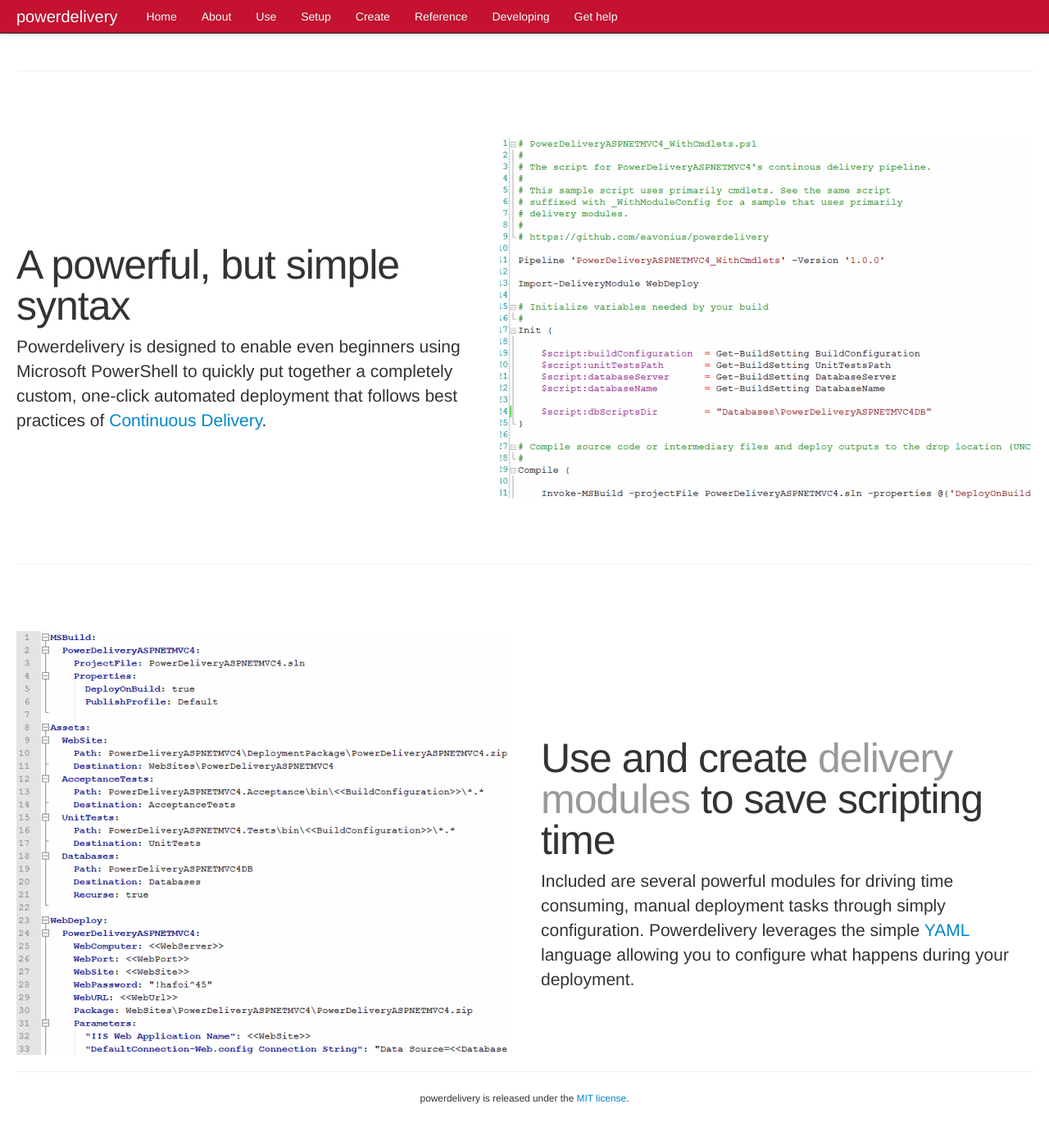
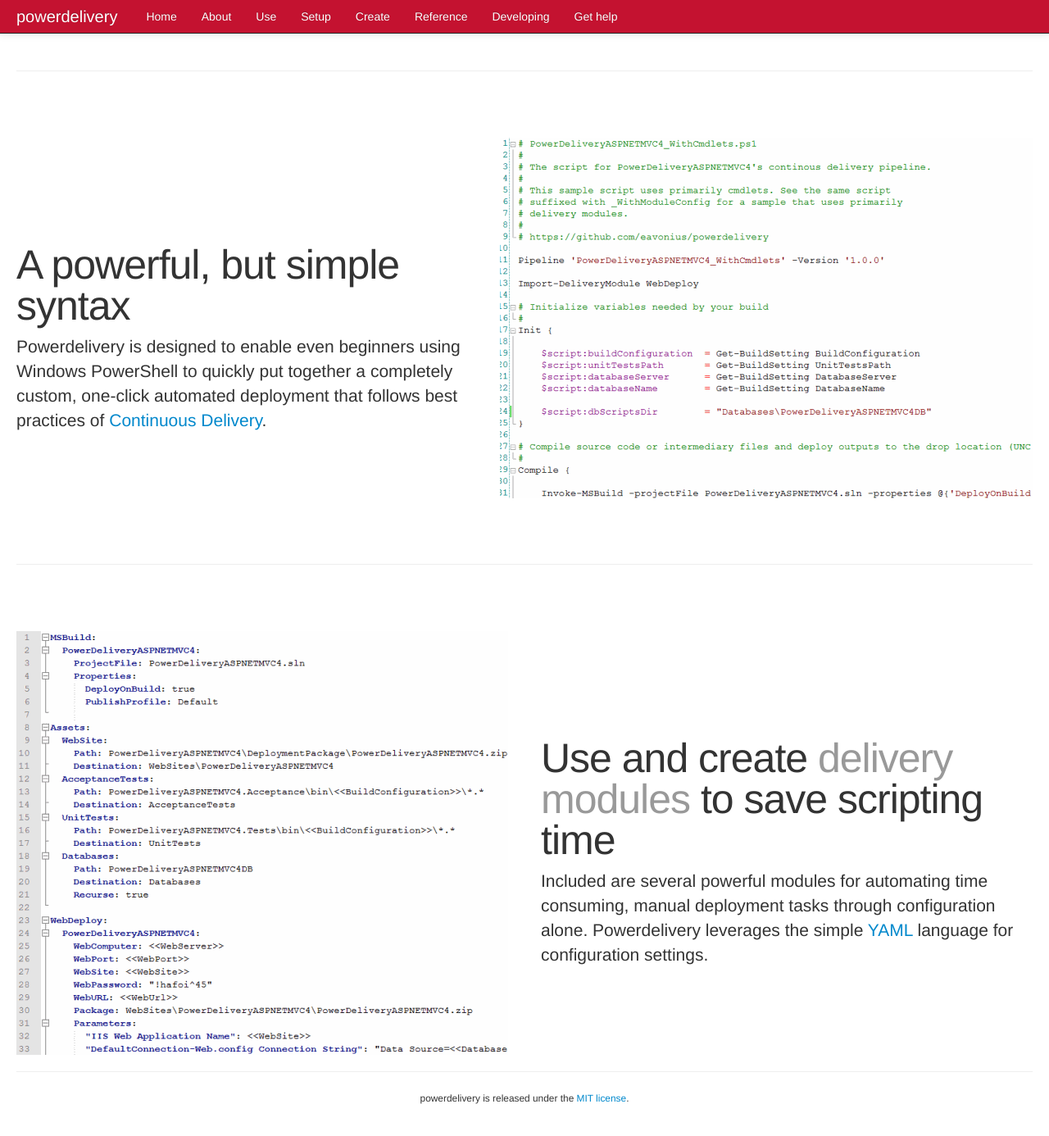
Before and after one commit to eavonius/powerdelivery, a Jekyll site: the page built from index.html, in a window 1280 px wide and 1400 px high, scrolled down 2031 px. Shown: the top 1386 px of the window at 82% size. Built offline with Jekyll 4.4.1, drawn with Linux system fonts in a browser that asks for light colours; nearby versions of some CDN libraries; some of the changed text lies outside the part shown.

Commit message:
Fixed of wording.

```diff
--- a/index.html
+++ b/index.html
@@ -88,7 +88,7 @@ layout: page
 
 	<h2 class="featurette-heading">Get <span class="muted">more insight</span> from your deployment.</h2>
 
-	<p class="lead">Quickly build a custom delivery process for your software using PowerShell that
+	<p class="lead">Quickly build a custom delivery process for your software using Windows PowerShell that
 	summarizes key deployment information for your IT operations and development team.</p>
 
   </div>
@@ -119,7 +119,7 @@ layout: page
 	<h2 class="featurette-heading">A powerful, but simple syntax</h2>
 
 	<p class="lead">Powerdelivery is designed to enable even beginners using
-	Microsoft PowerShell to quickly put together a completely custom,
+	Windows PowerShell to quickly put together a completely custom,
 	one-click automated deployment that follows best practices of
 	<a href="http://www.continuousdelivery.org" target="_blank">Continuous Delivery</a>.</p>
 
@@ -134,10 +134,9 @@ layout: page
 
 	<h2 class="featurette-heading">Use and create <span class="muted">delivery modules</span> to save scripting time</h2>
 
-	<p class="lead">Included are several powerful modules for driving time consuming, manual deployment tasks
-	through simply configuration. Powerdelivery leverages the simple <a href="https://en.wikipedia.org/wiki/YAML" target="_blank">YAML</a>
-	language allowing you to configure what
-	happens during your deployment.</p>
+	<p class="lead">Included are several powerful modules for automating time consuming, manual deployment tasks
+	through configuration alone. Powerdelivery leverages the simple <a href="https://en.wikipedia.org/wiki/YAML" target="_blank">YAML</a>
+	language for configuration settings.</p>
 
   </div>
 
```
